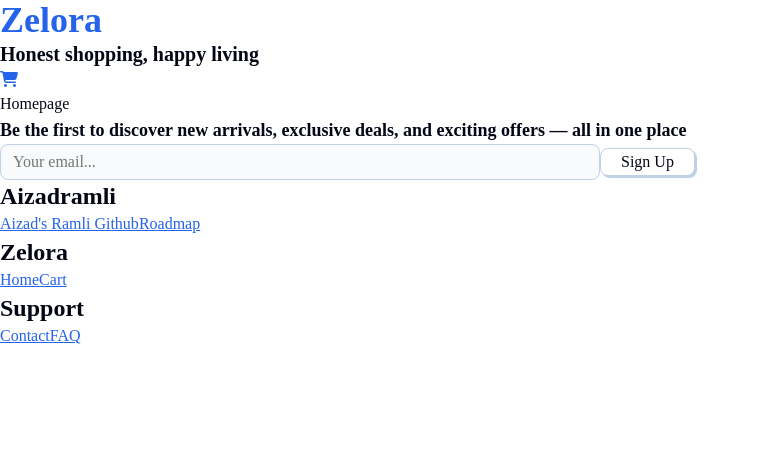
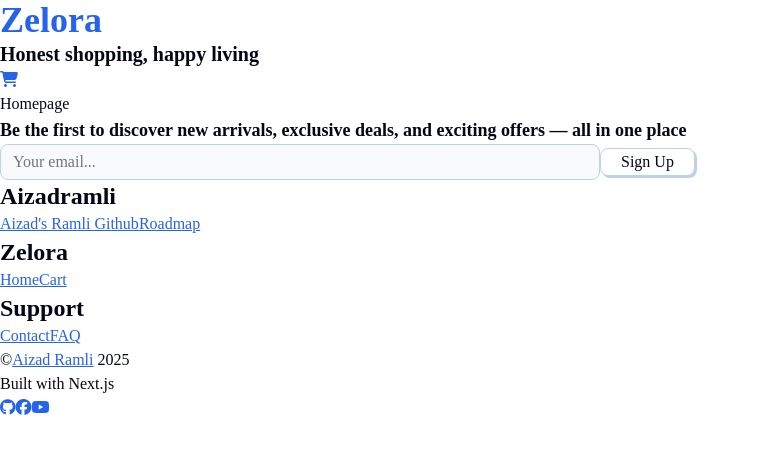
Before and after one commit to aizadramli90/portfolio_zelora_ecommerce, a Next.js app: page / in a window 1280 px wide. Shown: the top 454 px of the page, without its empty margins (0-760 px from the left). Built offline with nearby package versions, Linux system fonts and the light colour scheme; a web font is replaced by a local one.

Commit message:
components and style

```diff
--- a/app/layout.js
+++ b/app/layout.js
@@ -57,16 +57,41 @@ export default function RootLayout({ children }) {
               </div>
               <div>
                 <h3>Zelora</h3>
-                <Link href={"/home"}>Home</Link>
+                <Link href={"/"}>Home</Link>
                 <Link href={"/cart"}>Cart</Link>
               </div>
               <div>
                 <h3>Support</h3>
                 <Link href={"/contact"}>Contact</Link>
-                <Link href={"/home"}>FAQ</Link>
+                <Link href={"/"}>FAQ</Link>
               </div>
             </div>
-            <div className="socials"></div>
+            <div className="socials">
+              <p>
+                ©
+                <a href="https://aizadramli.com" target="_blank">
+                  Aizad Ramli
+                </a>{" "}
+                2025 <br /> Built with Next.js
+              </p>
+              <div className="social-links">
+                <Link href={"https://github.com/aizadramli90"} target="_blank">
+                  <i className="fa-brands fa-github"></i>
+                </Link>
+                <Link
+                  href={"https://www.facebook.com/aizadauditore/"}
+                  target="_blank"
+                >
+                  <i className="fa-brands fa-facebook"></i>
+                </Link>
+                <Link
+                  href={"https://www.youtube.com/@aizadramli"}
+                  target="_blank"
+                >
+                  <i className="fa-brands fa-youtube"></i>
+                </Link>
+              </div>
+            </div>
           </footer>
         </div>
       </body>
```
